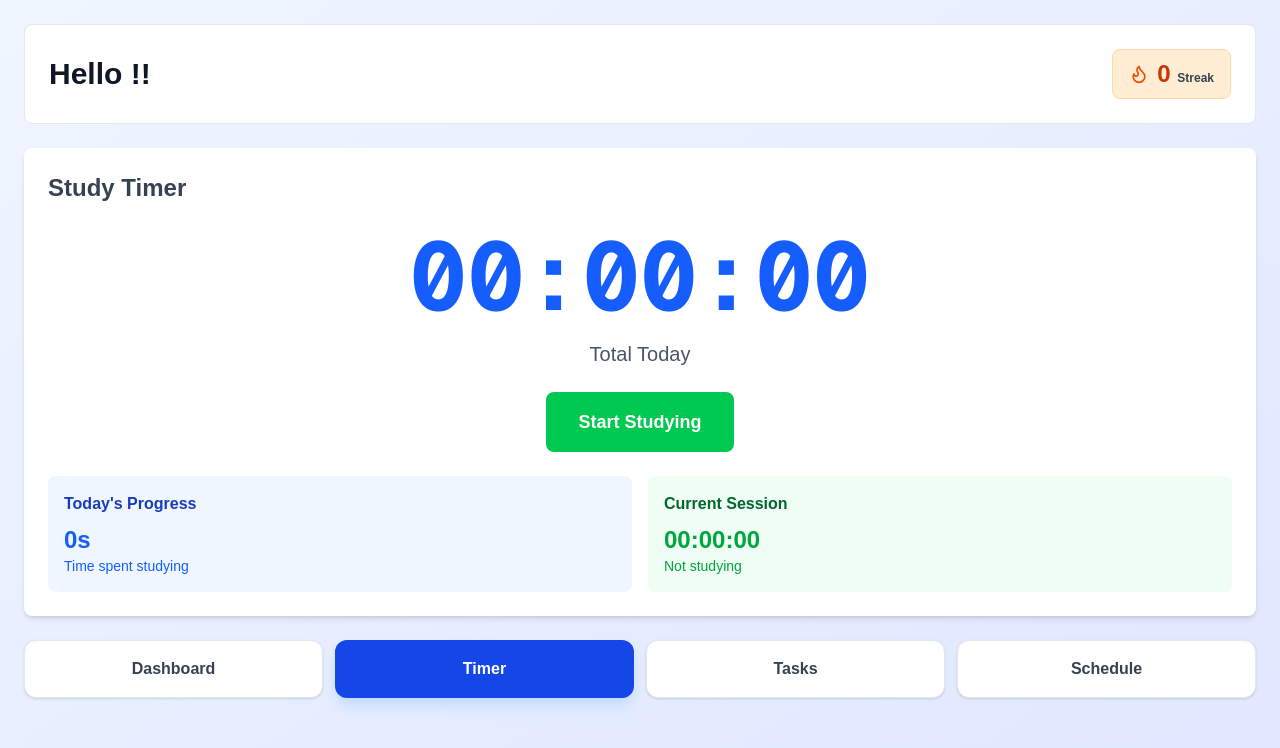
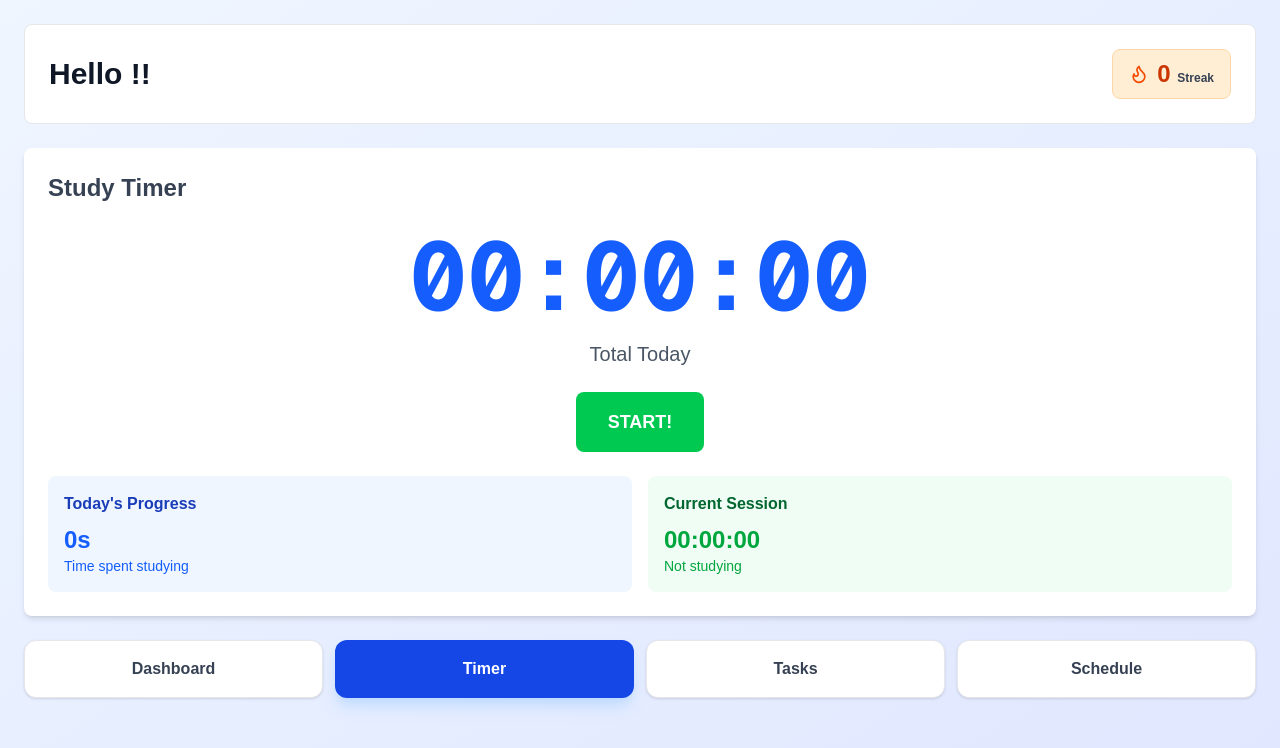
Before and after one commit to kevinthai256/StudyBuddy, a Next.js app: page /timer in a window 1280 px wide. Shown: the top 748 px of the page. Built offline with nearby package versions, Linux system fonts and the light colour scheme; no server answers.

Commit message:
Update page.tsx

```diff
--- a/app/timer/page.tsx
+++ b/app/timer/page.tsx
@@ -162,7 +162,7 @@ function StudyTimerContent() {
                   : 'bg-green-500 hover:bg-green-600'
               }`}
             >
-              {isStudying ? 'Stop Studying' : 'Start Studying'}
+              {isStudying ? 'STOP!' : 'START!'}
             </button>
           </div>
 
```
